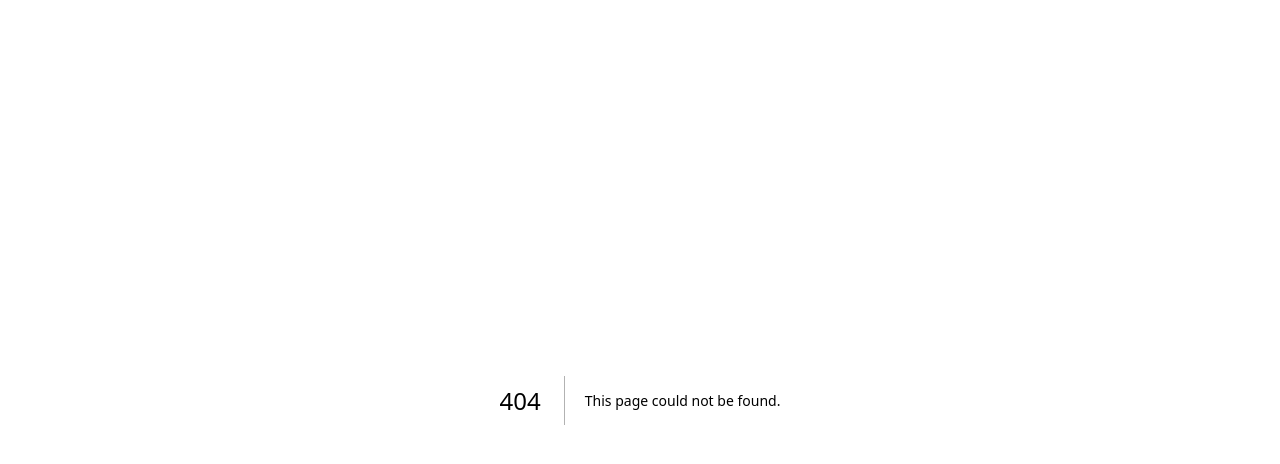
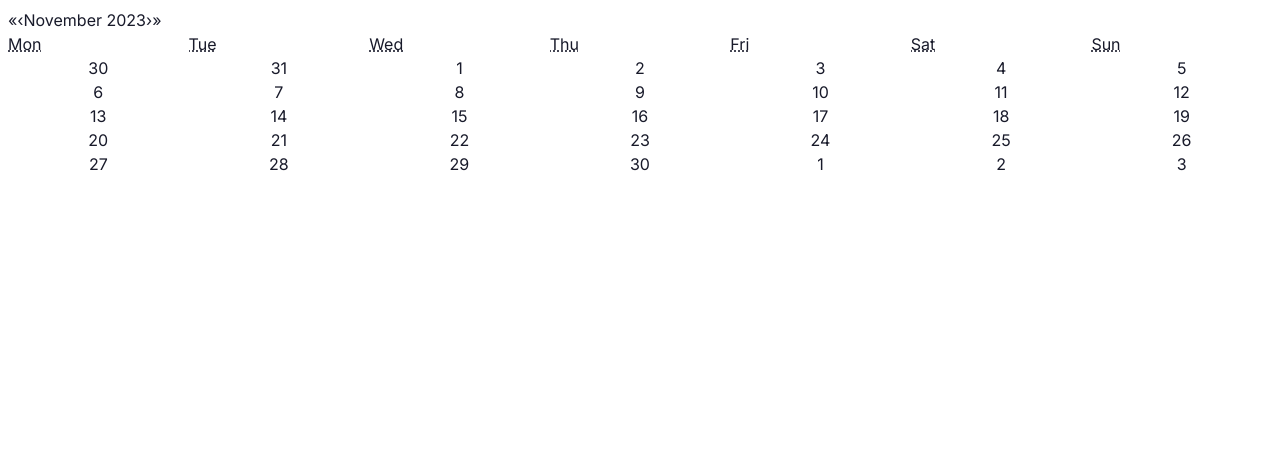
Before and after one commit to joselozano2003/CPSC-471-Project, a Next.js app: page /appointment in a window 1280 px wide. Before the commit this address had no page. Shown: the top 464 px of the page. Built offline with nearby package versions, Linux system fonts and the light colour scheme.

Commit message:
i added a new folder and file for appointment, recheck yarn.lock file

```diff
--- /dev/null
+++ b/app/appointment/page.tsx
@@ -0,0 +1,18 @@
+import React, { FC } from 'react'
+import ReactCalendar from 'react-calendar'
+
+interface indexProps {}
+const index: FC<indexProps> = ({}) => {
+  return (
+    <div>
+      <ReactCalendar
+        minDate = {new Date()}
+        className='REACT-CALENDAR p-2'
+        view='month'
+        onClickDay={(date) => console.log(date)} />
+
+    </div>
+
+  )
+}
+export default  index
```
